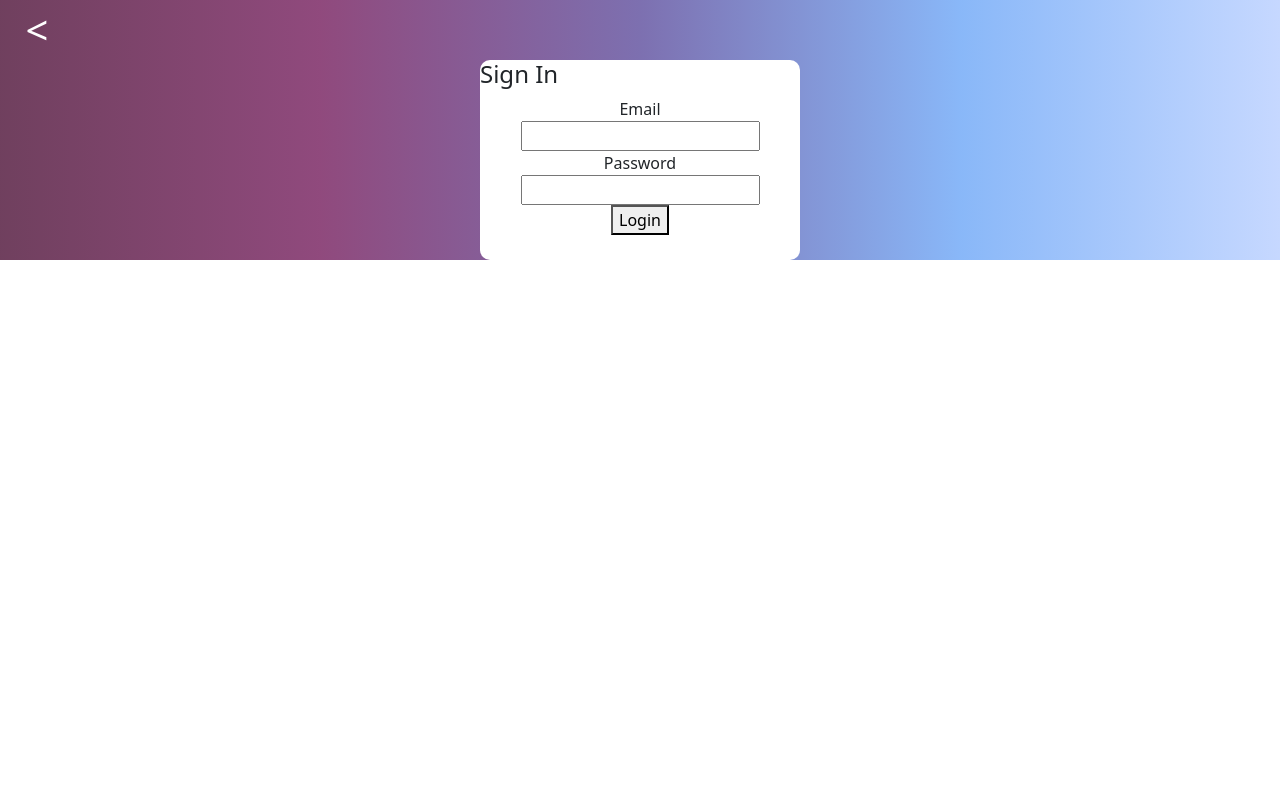
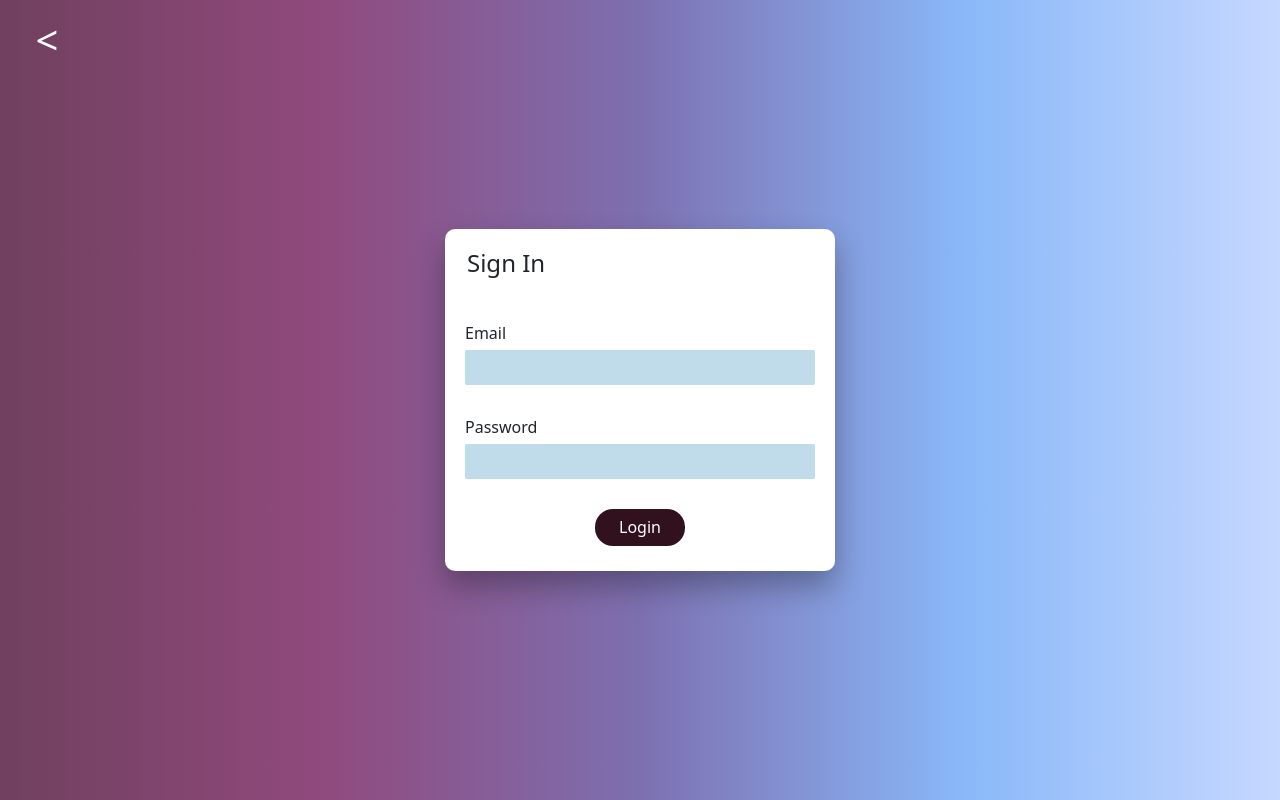
Before and after one commit to 4-gent/cmpe133, a React (Create React App) app in the folder radiohost/: page /login in a window 1280 px wide. Built offline with nearby package versions, Linux system fonts and the light colour scheme.

Commit message:
just in case

```diff
--- /dev/null
+++ b/package.json
@@ -0,0 +1,5 @@
+{
+  "devDependencies": {
+    "tailwindcss": "^3.4.16"
+  }
+}
--- a/radiohost/src/App.js
+++ b/radiohost/src/App.js
@@ -4,6 +4,8 @@ import { BrowserRouter as Router, Route, Routes } from 'react-router-dom'
 import Main from './main'
 import Login from './routes/login'
 import Registration from './routes/register'
+import Home from './routes/home'
+import Results from './routes/results'
 
 function App() {
   return (
@@ -14,6 +16,8 @@ function App() {
         <Route path="/" element={<Main />} />
         <Route path="/login" element={<Login />} />
         <Route path="/register" element={<Registration />} />
+        <Route path="/home" element={<Home />} />
+          <Route path="/results" element={<Results />} />
       </Routes>
     </Router>
   );
--- a/radiohost/src/components/musicplayer.js
+++ b/radiohost/src/components/musicplayer.js
@@ -7,7 +7,7 @@ export default function MusicPlayer() {
     return (
         <div className = "player-container">
             <div className="cd-container">
-                <img src ={logo} className ="cd-img" />
+
             </div>
         </div>
 
--- a/radiohost/src/main.js
+++ b/radiohost/src/main.js
@@ -6,6 +6,7 @@ import MainNav from './components/mainnav'
 import axios from 'axios'
 import './styles/main.css'
 import Fade from 'react-reveal/Fade'
+import { FaSearch } from "react-icons/fa";
 
 export default function Main(){ // Defining a default function component called Main
     const[query, setQuery] = useState('') // Creating a state variable 'query' and a setter function 'setQuery' using the useState hook, initial value is an empty string
@@ -30,7 +31,7 @@ export default function Main(){ // Defining a default function component called
                         <p className='main-subtitle'>What would you like to listen to?</p>
                         <form className='input-container' onSubmit={handlePrompt}>
                             <input className='main-prompt' type='text' placeholder='Music like...' onChange={(e) => setQuery(e.target.value)} />
-                            <button className='main-submit' type='submit'>{'->'}</button>
+                            <button className='main-submit' type='submit'><FaSearch /></button>
                         </form>
                     </div>
                 </div>
--- a/radiohost/src/routes/login.js
+++ b/radiohost/src/routes/login.js
@@ -1,6 +1,7 @@
 import React, { useState } from 'react' // Importing React and useState hook from 'react' package
 import axios from 'axios' // Importing axios library for making HTTP requests
-import '../styles/login.css' // Importing CSS file for styling
+import '../styles/entry.css' // Importing CSS file for styling
+
 import { NotificationManager, NotificationContainer } from 'react-notifications' // Importing NotificationManager and NotificationContainer from 'react-notifications'
 import 'react-notifications/lib/notifications.css'
 
@@ -25,16 +26,16 @@ export default function Login() { // Defining a functional component called Logi
     }
 
     return (
-        <div className='login-page'> {/* Rendering a div element with a class name 'login-page' */}
-            <a href='/' className='login-nav'>{'<'}</a>
-            <div className='login-form-container'>
+        <div className='entry-page'> {/* Rendering a div element with a class name 'login-page' */}
+            <a href='/' className='entry-nav'>{'<'}</a>
+            <div className='entry-form-container'>
                 <h4>Sign In</h4>
-                <form className="login-form" onSubmit={handleLogin}> {/* Rendering a form element with handleLogin function as the submit event handler */}
+                <form className="entry-form" onSubmit={handleLogin}> {/* Rendering a form element with handleLogin function as the submit event handler */}
                     <label>Email</label>
                     <input type='email' value={email} onChange={(e) => setEmail(e.target.value)} /> {/* Rendering an input element of type 'email' with a placeholder and value attribute bound to the 'email' state variable, and an onChange event handler to update the 'email' state */}
                     <label>Password</label>
                     <input type='password' value={password} onChange={(e) => setPassword(e.target.value)} /> {/* Rendering an input element of type 'password' with a placeholder and value attribute bound to the 'password' state variable, and an onChange event handler to update the 'password' state */}
-                    <button type='submit'>Login</button> {/* Rendering a button element with type 'submit' to submit the form */}
+                    <button className = "entry-submit" type='submit'>Login</button> {/* Rendering a button element with type 'submit' to submit the form */}
                 </form>
             </div>
             <NotificationContainer /> {/* Rendering the NotificationContainer component */}
--- a/radiohost/src/routes/register.js
+++ b/radiohost/src/routes/register.js
@@ -8,8 +8,10 @@ export default function Registration() {
     const [username, setUsername] = useState('');
     const [password, setPassword] = useState('');
 
-    //testing spotify
-
+    /*testing spotify
+    i coded it so that when you go to the registration page, it authenticates the user
+    we need to do this first then we can access all of spotify api's features.
+    */
     window.location.href = 'http://localhost:4000/SpotifyAuth/auth';
 
     const handleRegister = async(e) => {
@@ -45,13 +47,21 @@ export default function Registration() {
     }
 
     return (
-        <div className='register-page'>
-            <form onSubmit={handleRegister}>
-                <input type='email' placeholder='Email' onChange={(e) => setEmail(e.target.value)} />
-                <input type='text' placeholder='Username' onChange={(e) => setUsername(e.target.value)} />
-                <input type='password' placeholder='Password' onChange={(e) => setPassword(e.target.value)} />
-                <button type='submit'>Register</button>
-            </form>
+        <div className='entry-page'> {/* Rendering a div element with a class name 'login-page' */}
+            <a href='/' className='entry-nav'>{'<'}</a>
+            <div className='entry-form-container'>
+                <h4> Create an Account</h4>
+                <form className="entry-form" onSubmit={handleRegister}>
+                    <label>Email</label>
+                    <input type='email' onChange={(e) => setEmail(e.target.value)} />
+                    <label>Username</label>
+                    <input type='text' onChange={(e) => setUsername(e.target.value)} />
+                    <label>Password</label>
+                    <input type='password'  onChange={(e) => setPassword(e.target.value)} />
+                    <button className = "entry-submit" type='submit'>Register</button>
+                </form>
+            </div>
+
             <NotificationContainer />
         </div>
     )
--- a/radiohost/src/styles/main.css
+++ b/radiohost/src/styles/main.css
@@ -6,7 +6,7 @@
     justify-content: center;
     flex-direction: column;
     align-items: center;
-    padding-bottom: 20vh;
+    padding: 10vh 0vh 48vh;
 }
 .main-title{
     margin-top: 10vh;
@@ -30,13 +30,13 @@
     width: 40vw;
     height: 4vh;
     border-color: transparent;
+    padding: 15px;
 }
 .main-prompt:focus{
     outline: none;
 }
 .main-prompt::placeholder{
     color: grey;
-    padding-left: 10px;
 }
 .main-prompt:hover{
     transition: 300ms;
```
Also changed, not shown: radiohost/src/routes/results.js (+1 -39 lines), radiohost/src/index.css (line endings or trailing spaces), 1 other file (tests, documents, lock files or other folders).
